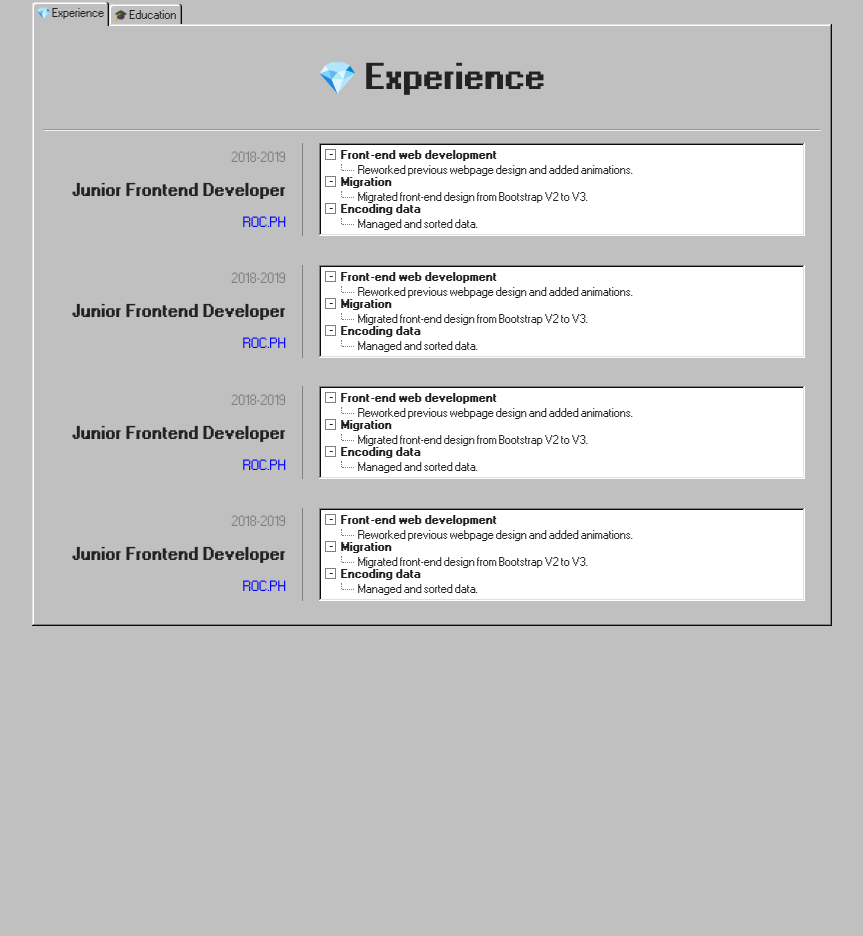
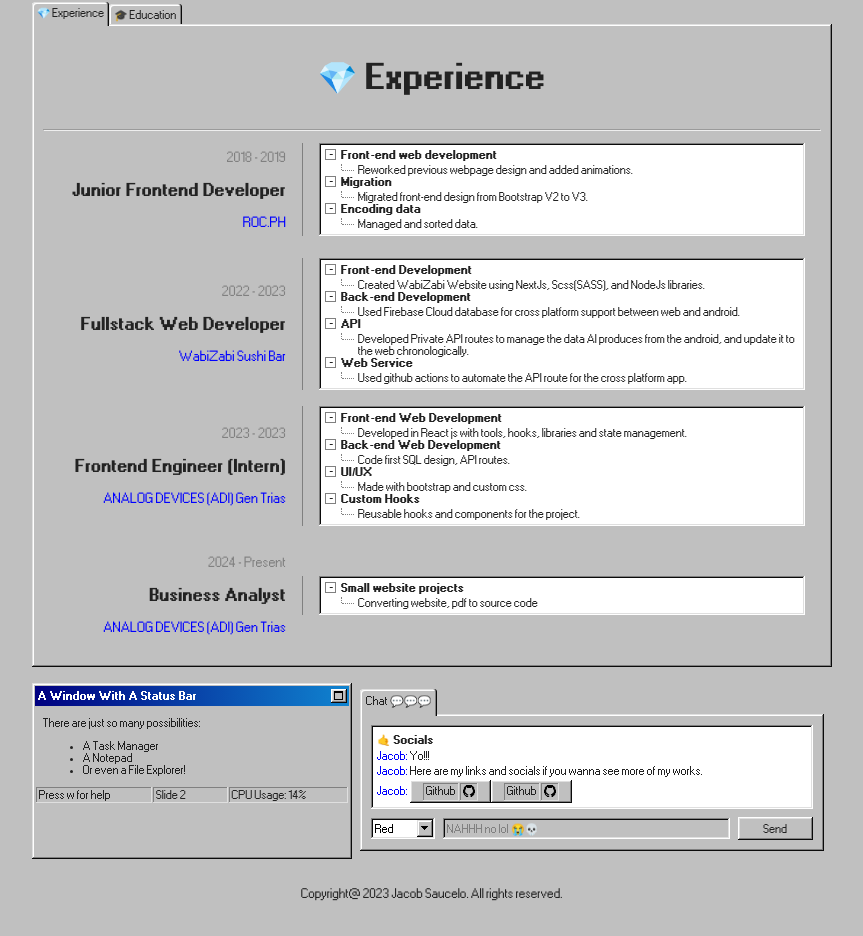
Before and after one commit to JacobSaucelo/98-cob-portfolio, a Next.js app: page / in a window 1280 px wide. Shown: the part 271-1207 px from the top of the page, without its empty margins (208-1071 px from the left). Before the commit the page ends 921 px from the top, so only its background shows below. Built offline with nearby package versions, Linux system fonts and the light colour scheme.

Commit message:
added contacts chatbox

```diff
--- a/app/page.tsx
+++ b/app/page.tsx
@@ -1,8 +1,10 @@
-import EssentialsNavbar from "@/components/Essentials.Navbar";
+import EssentialsNavbar from "@/components/essentials/Essentials.Navbar";
 import styles from "./page.module.css";
 import SectionTechStack from "@/components/sections/TechStackSection/Section.TechStack";
 import SectionExperience from "@/components/sections/Experience/Section.Experience";
 import ReusablesPopCard from "@/components/reusables/Reusables.PopCard";
+import EssentialsFooter from "@/components/essentials/Essentials.Footer";
+import SectionContact from "@/components/sections/Contact/Section.Contact";
 
 export default function Home() {
   return (
@@ -11,6 +13,8 @@
       <EssentialsNavbar />
       <SectionTechStack />
       <SectionExperience />
+      <SectionContact />
+      <EssentialsFooter />
     </main>
   );
 }
--- /dev/null
+++ b/components/essentials/Essentials.Footer.module.css
@@ -0,0 +1,4 @@
+.EssentialsFooterContainer {
+  margin-top: 1rem;
+  font-family: "Pixelated MS Sans Serif";
+}
--- /dev/null
+++ b/components/essentials/Essentials.Footer.tsx
@@ -0,0 +1,11 @@
+import styles from "./Essentials.Footer.module.css";
+
+const EssentialsFooter = () => {
+  return (
+    <footer className={styles.EssentialsFooterContainer}>
+      <p>Copyright@ 2023 Jacob Saucelo. All rights reserved.</p>
+    </footer>
+  );
+};
+
+export default EssentialsFooter;
--- /dev/null
+++ b/components/sections/Contact/Section.Contact.module.css
@@ -0,0 +1,38 @@
+.SectionContactContainer {
+  display: grid;
+  grid-template-columns: 1fr 1fr 1fr 1fr 1fr;
+  width: 100%;
+  margin-top: 1rem;
+}
+
+.ContactImage {
+  grid-column: 1 / span 5;
+}
+.ContactDetails {
+  grid-column: 1 / span 5;
+
+  font-family: "Pixelated MS Sans Serif";
+}
+
+.ChatJacob {
+  color: blue;
+}
+
+.ContactInputSection {
+  display: flex;
+  margin: 0.5rem;
+  gap: 0.5rem;
+  align-items: center;
+}
+.ContactInputMessage {
+  width: 100%;
+}
+
+@media screen and (min-width: 500px) {
+  .ContactImage {
+    grid-column: 1 / span 2;
+  }
+  .ContactDetails {
+    grid-column: 3 / span 5;
+  }
+}
--- /dev/null
+++ b/components/sections/Contact/Section.Contact.tsx
@@ -0,0 +1,122 @@
+import Image from "next/image";
+import React from "react";
+import styles from "./Section.Contact.module.css";
+
+const SectionContact = () => {
+  return (
+    <section className={styles.SectionContactContainer}>
+      <div className={`${styles.ContactImage} window`}>
+        <div className="title-bar">
+          <div className="title-bar-text">A Window With A Status Bar</div>
+          <div className="title-bar-controls">
+            <button aria-label="Maximize"></button>
+          </div>
+        </div>
+        <div className="window-body">
+          <p> There are just so many possibilities:</p>
+          <ul>
+            <li>A Task Manager</li>
+            <li>A Notepad</li>
+            <li>Or even a File Explorer!</li>
+          </ul>
+        </div>
+        <div className="status-bar">
+          <p className="status-bar-field">Press w for help</p>
+          <p className="status-bar-field">Slide 2</p>
+          <p className="status-bar-field">CPU Usage: 14%</p>
+        </div>
+      </div>
+
+      <div className={`${styles.ContactDetails} window-body`}>
+        <menu role="tablist">
+          <li role="tab" aria-selected="true">
+            <a href="#tabs">Chat 💬💬💬</a>
+          </li>
+        </menu>
+        <div className="window" role="tabpanel">
+          <div className="window-body">
+            <ul className="tree-view">
+              <li>
+                <strong>🤙 Socials </strong>
+              </li>
+              <li>
+                <span className={styles.ChatJacob}>Jacob:</span> Yo!!!
+              </li>
+              <li>
+                <span className={styles.ChatJacob}>Jacob:</span> Here are my
+                links and socials if you wanna see more of my works.
+              </li>
+              <li>
+                <span className={styles.ChatJacob}>Jacob:</span>{" "}
+                <button>
+                  <div className="status-bar">
+                    <p className="status-bar-field">Github</p>
+                    <p className="status-bar-field">
+                      <Image
+                        height={12}
+                        width={12}
+                        src="/githubIcon.png"
+                        alt="github icon"
+                      />
+                    </p>
+                  </div>
+                </button>
+                <button>
+                  <div className="status-bar">
+                    <p className="status-bar-field">Github</p>
+                    <p className="status-bar-field">
+                      <Image
+                        height={12}
+                        width={12}
+                        src="/githubIcon.png"
+                        alt="github icon"
+                      />
+                    </p>
+                  </div>
+                </button>
+              </li>
+            </ul>
+          </div>
+          <article className={styles.ContactInputSection}>
+            <select>
+              <option>Red</option>
+              <option>Blue</option>
+              <option>Green</option>
+              <option>Teal</option>
+              <option>Black</option>
+            </select>
+            <input
+              id="text17"
+              type="text"
+              value="NAHHH no lol 😭💀"
+              className={styles.ContactInputMessage}
+              readOnly
+            />
+            <button>Send</button>
+          </article>
+        </div>
+      </div>
+    </section>
+  );
+};
+
+export default SectionContact;
+
+//   <aside>
+//     <h5>Contacts</h5>
+//     <p>Here are my links and socials if you wanna see more of my works.</p>
+//     {/* github */}
+//     <button>
+//       <div className="status-bar">
+//         <p className="status-bar-field">Github</p>
+//         <p className="status-bar-field">
+//           <Image
+//             height={12}
+//             width={12}
+//             src="/githubIcon.png"
+//             alt="github icon"
+//           />
+//         </p>
+//       </div>
+//     </button>
+//   </aside>
--- a/components/sections/Experience/Comp.TabRow.tsx
+++ b/components/sections/Experience/Comp.TabRow.tsx
@@ -10,32 +10,22 @@
   return (
     <article className={styles.CompTabRowContainer}>
       <aside className={styles.DateDetails}>
-        <p className={styles.YearDate}>2018-2019</p>
-        <p className={styles.WorkTitle}>Junior Frontend Developer</p>
-        <p className={styles.CompanyName}>ROC.PH</p>
+        <p className={styles.YearDate}>{data.year}</p>
+        <p className={styles.WorkTitle}>{data.position}</p>
+        <p className={styles.CompanyName}>{data.company}</p>
       </aside>
       <aside className={styles.MoreDetails}>
         <ul className="tree-view">
-          <details open>
-            <summary className={styles.DetailsTitle}>
-              Front-end web development
-            </summary>
-            <ul>
-              <li>Reworked previous webpage design and added animations.</li>
-            </ul>
-          </details>
-          <details open>
-            <summary className={styles.DetailsTitle}>Migration</summary>
-            <ul>
-              <li>Migrated front-end design from Bootstrap V2 to V3.</li>
-            </ul>
-          </details>
-          <details open>
-            <summary className={styles.DetailsTitle}>Encoding data</summary>
-            <ul>
-              <li>Managed and sorted data.</li>
-            </ul>
-          </details>
+          {data.details.map((details) => (
+            <details open key={details.detailsTitle}>
+              <summary className={styles.DetailsTitle}>
+                {details.detailsTitle}
+              </summary>
+              <ul>
+                <li>{details.desc}</li>
+              </ul>
+            </details>
+          ))}
         </ul>
       </aside>
     </article>
--- a/data/Data.WorkExperience.ts
+++ b/data/Data.WorkExperience.ts
@@ -78,9 +78,9 @@
     ],
   },
   {
-    year: "2023 - Present",
-    company: "Freelance",
-    position: "Freelance Web Developer",
+    year: "2024 - Present",
+    company: "ANALOG DEVICES (ADI) Gen Trias",
+    position: "Business Analyst",
     details: [
       {
         detailsTitle: "Small website projects",
@@ -106,7 +106,7 @@
       },
       {
         detailsTitle: "Grade 12 - Honors",
-        desc: "Received with honors in Grade 12.",
+        desc: "Graudated with honors in Grade 12.",
       },
     ],
   },
@@ -121,7 +121,7 @@
       },
       {
         detailsTitle: "Major in Web Application",
-        desc: "Picked web application as major elective.",
+        desc: "Picked 'Web App Development' as major elective.",
       },
       {
         detailsTitle: "Cisco Certifications",
```
Also changed, not shown: components/essentials/Essentials.Navbar.module.css (renamed from components/Essentials.Navbar.module.css), components/essentials/Essentials.Navbar.tsx (renamed from components/Essentials.Navbar.tsx).
